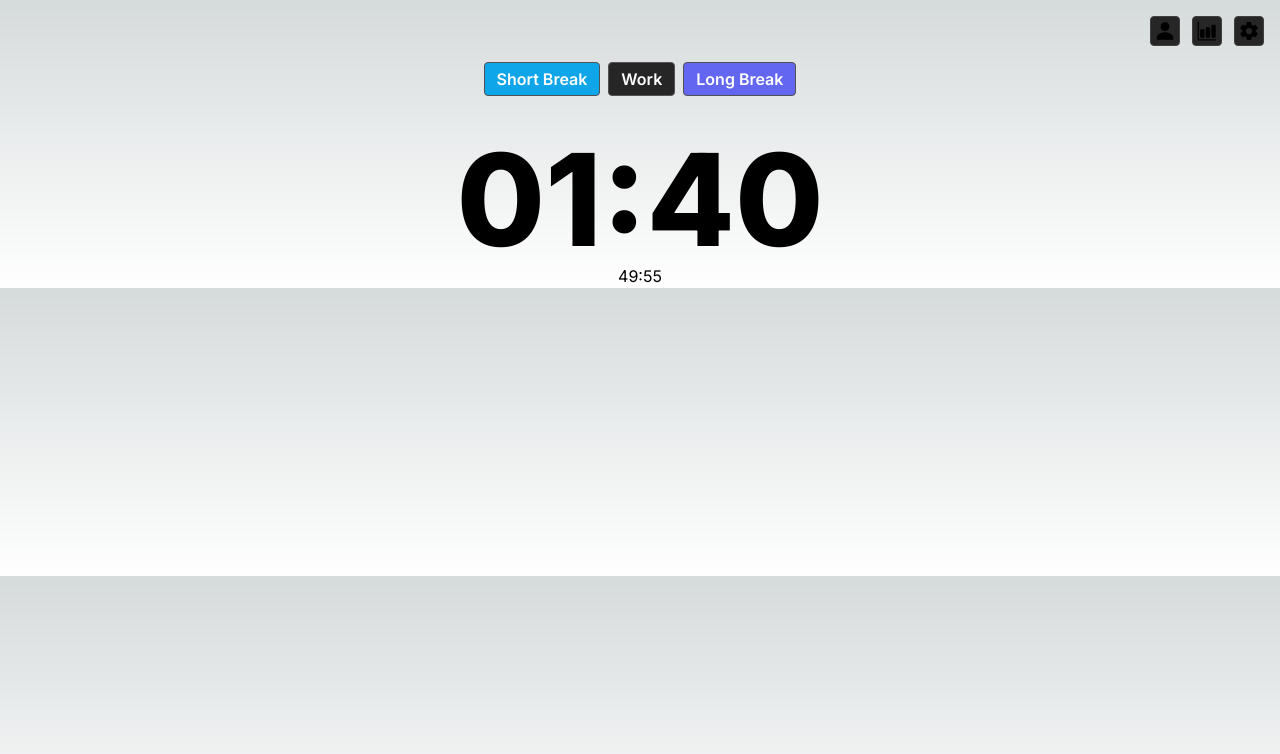
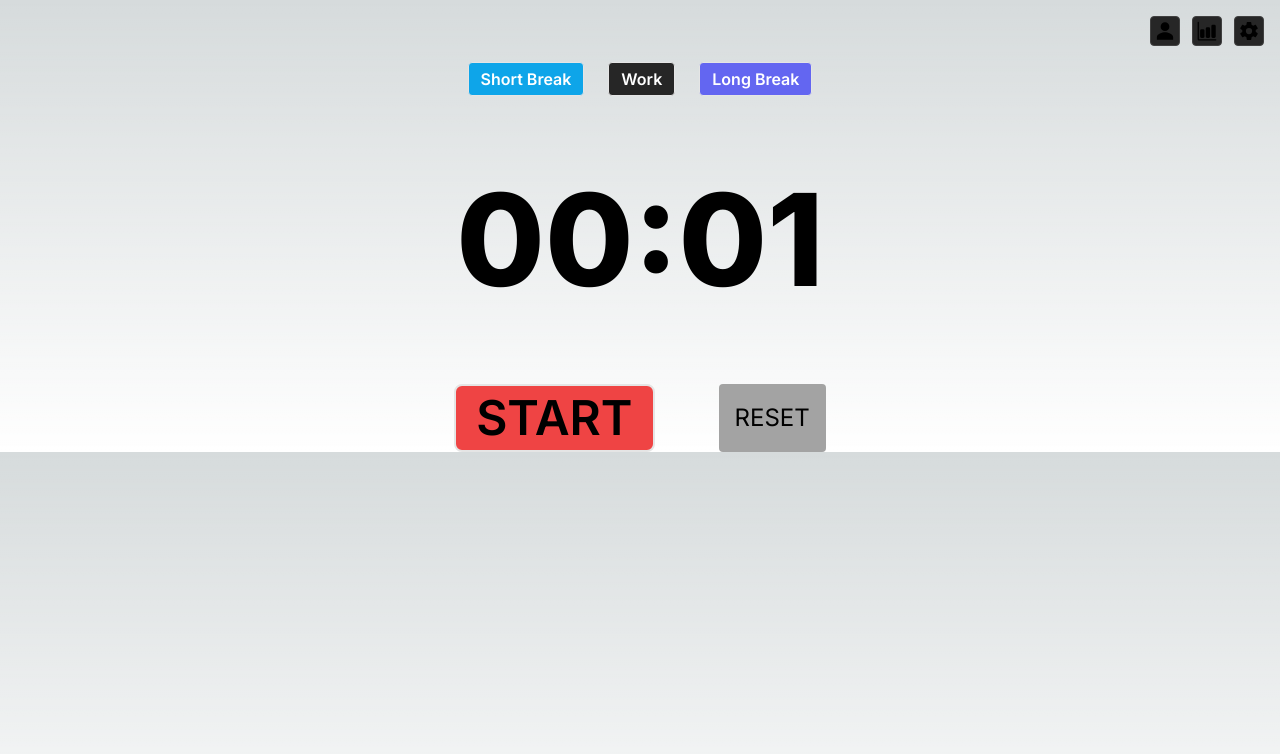
Before and after one commit to ezwawiz/pomo-app, a Next.js app: page / in a window 1280 px wide. Shown: the top 754 px of the page. Built offline with nearby package versions, Linux system fonts and the light colour scheme.

Commit message:
Add auto/manual duration switching, and reset + next button

```diff
--- a/app/Timer.tsx
+++ /dev/null
@@ -1,45 +0,0 @@
-'use client';
-
-import { useEffect, useState } from "react";
-
-interface TimerProps {
-    seconds: number,
-}
-
-const Timer: React.FC<TimerProps> = ({ seconds }) => {
-
-    function formatTime(seconds: number) {
-        const minutes = Math.floor(seconds / 60);
-        const remainingSeconds = seconds % 60;
-
-        const formattedMinutes = String(minutes).padStart(2, '0');
-        const formattedSeconds = String(remainingSeconds).padStart(2, '0');
-
-        return `${formattedMinutes}:${formattedSeconds}`;
-    }
-
-    const [duration, setDuration] = useState(seconds);
-
-    useEffect(() => {
-        // Update duration with the seconds prop to start with the correct initial value
-        setDuration(seconds);
-
-        const interval = setInterval(() => {
-            setDuration((prevDuration) => {
-                if (prevDuration > 0) {
-                    return prevDuration - 1;
-                }
-                // Return 0 if the countdown is complete
-                return 0;
-            });
-        }, 1000);
-
-        return () => clearInterval(interval);
-    }, [seconds]); // Include seconds as a dependency to update duration when it changes
-
-    return (
-        <h1>{formatTime(duration)}</h1>
-    );
-}
-
-export default Timer;
--- /dev/null
+++ b/app/components/Timer.tsx
@@ -0,0 +1,61 @@
+'use client'
+
+import { IoPlaySkipForwardOutline } from "react-icons/io5";
+
+interface TimerProps {
+    inProgress: boolean,
+    getTime: () => number,
+    durationChange: (durationID: number) => void,
+    startTimer: () => void,
+    reset: () => void,
+    nextDuration: () => void,
+
+}
+
+function formatTime(seconds: number) {
+    const minutes = Math.floor(seconds / 60);
+    const remainingSeconds = seconds % 60;
+
+    const formattedMinutes = String(minutes).padStart(2, '0');
+    const formattedSeconds = String(remainingSeconds).padStart(2, '0');
+
+    return `${formattedMinutes}:${formattedSeconds}`;
+}
+
+const Timer: React.FC<TimerProps> = ({
+    inProgress,
+    getTime,
+    durationChange,
+    startTimer,
+    reset,
+    nextDuration,
+}) => {
+
+    return (
+        <div className="flex flex-col justify-center items-center">
+            <div className="flex gap-6 font-semibold">
+                <button onClick={() => durationChange(1)} className="bg-sky-500 active:bg-sky-600 py-1 px-3 rounded text-white border border-neutral-200">Short Break</button>
+                <button onClick={() => durationChange(0)} className="bg-neutral-800 active:bg-neutral-700 p-1 px-3 rounded text-white border border-neutral-200">Work</button>
+                <button onClick={() => durationChange(2)} className="bg-indigo-500 active:bg-indigo-700 p-1 px-3 rounded text-white border border-neutral-200">Long Break</button>
+            </div>
+
+            <h1 className="text-9xl font-extrabold my-20">{formatTime(getTime())}</h1>
+
+            <div className="flex gap-16">
+
+                <div className="flex items-center">
+
+                    <button onClick={startTimer} className="bg-red-500 active:bg-red-700 text-5xl font-semibold border-2 border-neutral-200 py-2 px-5 rounded-lg">{inProgress ? "PAUSE" : "START"}</button>
+
+                     { inProgress && <div onClick={nextDuration} className="text-6xl text-neutral-800 text-opacity-1 border-2 border-neutral-800 rounded-xl ml-4"> <IoPlaySkipForwardOutline /> </div> }
+
+                </div>
+
+                <button onClick={reset} className="bg-neutral-400 text-2xl px-4 rounded">RESET</button>
+            </div>
+
+        </div>
+    );
+}
+
+export default Timer;
--- a/app/page.tsx
+++ b/app/page.tsx
@@ -1,42 +1,120 @@
 'use client'
-import { useState } from "react"
-import Navbar from "./Navbar"
-import Timer from "./Timer"
+
+import { useState, useEffect, useRef } from "react"
+import Navbar from "./components/Navbar"
+import Timer from "./components/Timer";
 
 export default function Home() {
 
-  const [duration, setDuration] = useState<number>(100)
+  const POMODORO = 1;
+  const SHORTBREAK = 2;
+  const LONGBREAK = 3;
 
-  const [smallBreak, setSmallBreak] = useState<number>(300)
-  const [longBreak, setLongBreak] = useState<number>(600)
-  const [workDuration, setWorkDuration] = useState<number>(1500)
+  const [inProgress, setInProgress] = useState(false)
 
+  const [pomo, setPomo] = useState(POMODORO);
+  const [shortBreak, setShortBreak] = useState(SHORTBREAK);
+  const [longBreak, setLongBreak] = useState(LONGBREAK);
+  const [seconds, setSeconds] = useState<number>(pomo /* * 60 */);
 
+  const durationID = useRef<number>(0);
+  const workCount = useRef<number>(0)
 
-
-  function formatTime(seconds: number) {
-    const minutes = Math.floor(seconds / 60);
-    const remainingSeconds = seconds % 60;
-
-    const formattedMinutes = String(minutes).padStart(2, '0');
-    const formattedSeconds = String(remainingSeconds).padStart(2, '0');
-
-    return `${formattedMinutes}:${formattedSeconds}`;
+  const getTime = () => {
+    return seconds;
   }
 
+  const changeDuration = (id: number) => {
+    reset();
+    durationID.current = id;
+    console.log(durationID.current);
+
+    if (id == 0) { return setSeconds(pomo /* * 60) */) }
+    else if (id == 1) { return setSeconds(shortBreak /* * 60 */) }
+    else if (id == 2) { return setSeconds(longBreak /* * 60 */) }
+  }
+
+  const startTimer = () => {
+    setInProgress(inProgress => !inProgress);
+  }
+
+  const workSessionCompleted = () => {
+    console.log("You just earned a long break! Take a rest!")
+    reset();
+    workCount.current = 0;
+    changeDuration(2);
+  }
+
+  const timeCompleted = () => {
+    if (durationID.current == 0 && workCount.current != 4) {
+      ++workCount.current;
+      console.log("work count is " + workCount.current);
+      // if (workCount.current == 4) { return workSessionCompleted }
+    }
+
+    if (workCount.current == 4) {
+      console.log('work count is 4 so we are right before workSessionCompleted!');
+      reset();
+      console.log('we just reset!');
+      workCount.current = 0;
+      console.log('we just reset workcount! work count is ' + workCount.current);
+      changeDuration(2);
+      // workSessionCompleted;
+    } else {
+      reset();
+      nextDuration();
+    }
+
+  }
+
+  const nextDuration = () => {
+    // durationID.current = (durationID.current + 1) % 3;
+
+    if (durationID.current == 0) { durationID.current = 1 }
+    else if (durationID.current == 1) { durationID.current = 0 }
+    else if (durationID.current == 2) { durationID.current = 0 }
+
+    const id = durationID.current;
+    console.log("current id is " + id);
+
+    changeDuration(id);
+  }
+
+  const reset = () => {
+    setInProgress(false);
+
+    setPomo(POMODORO);
+    setShortBreak(SHORTBREAK);
+    setLongBreak(LONGBREAK);
+
+    if(durationID.current == 0) {
+      setSeconds(pomo);
+    } else if (durationID.current == 1) {
+      setSeconds(shortBreak);
+    } else {
+      setSeconds(longBreak);
+    }
+  }
+
+  useEffect(() => {
+    const timer = setInterval(() => {
+      if (inProgress) {
+        setSeconds(prev => --prev)
+        if (seconds < 1) {
+
+          timeCompleted();
+
+        }
+      }
+    }, 1000);
+
+    return () => { clearInterval(timer); }
+  }, [seconds, timeCompleted])
 
   return (
     <div>
       <Navbar />
-      <div className="flex flex-col justify-center items-center">
-        <div className="flex gap-2 font-semibold">
-          <button onClick={() => setDuration(600)} className="bg-sky-500 hover:bg-sky-600 py-1 px-3 rounded text-white border border-neutral-600">Short Break</button>
-          <button onClick={() => setDuration(3000)} className="bg-neutral-800 hover:bg-neutral-700 p-1 px-3 rounded text-white border border-neutral-600">Work</button>
-          <button onClick={() => setDuration(1800)} className="bg-indigo-500 hover:bg-indigo-700 p-1 px-3 rounded text-white border border-neutral-600">Long Break</button>
-        </div>
-        <h1 className="text-9xl font-extrabold mt-10">{formatTime(duration)}</h1>
-        <Timer seconds={3000}/>
-      </div>
+      <Timer inProgress={inProgress} getTime={getTime} durationChange={changeDuration} startTimer={startTimer} reset={reset} nextDuration={nextDuration} />
     </div>
   )
 }
```
Also changed, not shown: app/components/Navbar.tsx (renamed from app/Navbar.tsx).
